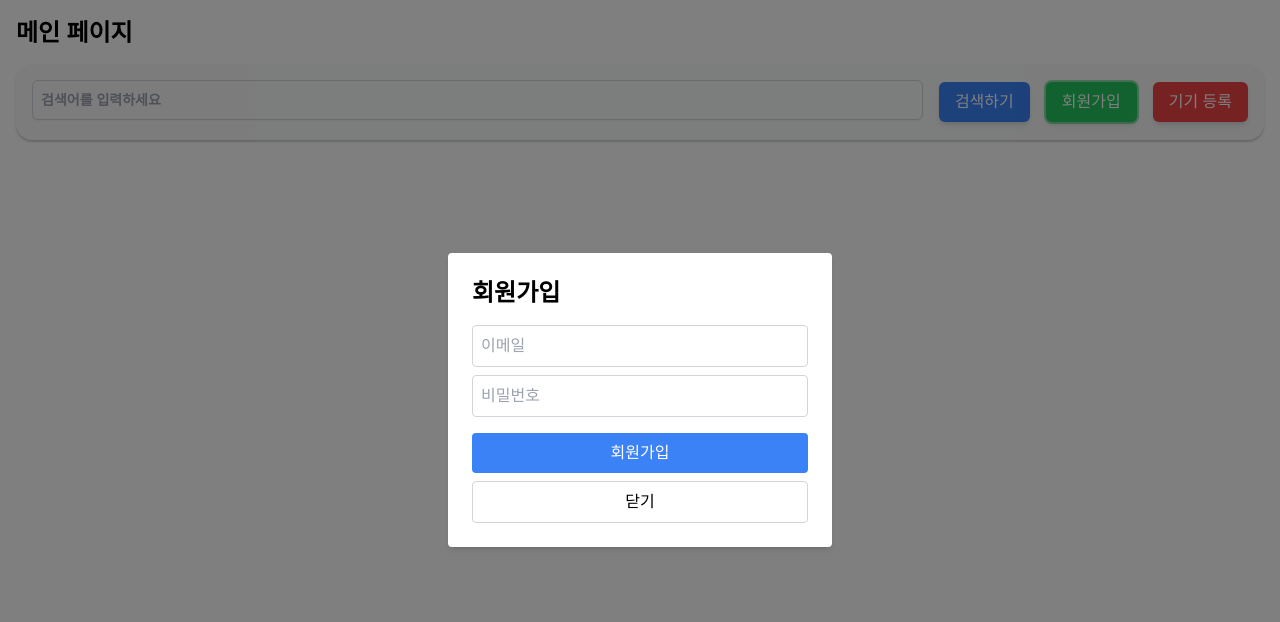
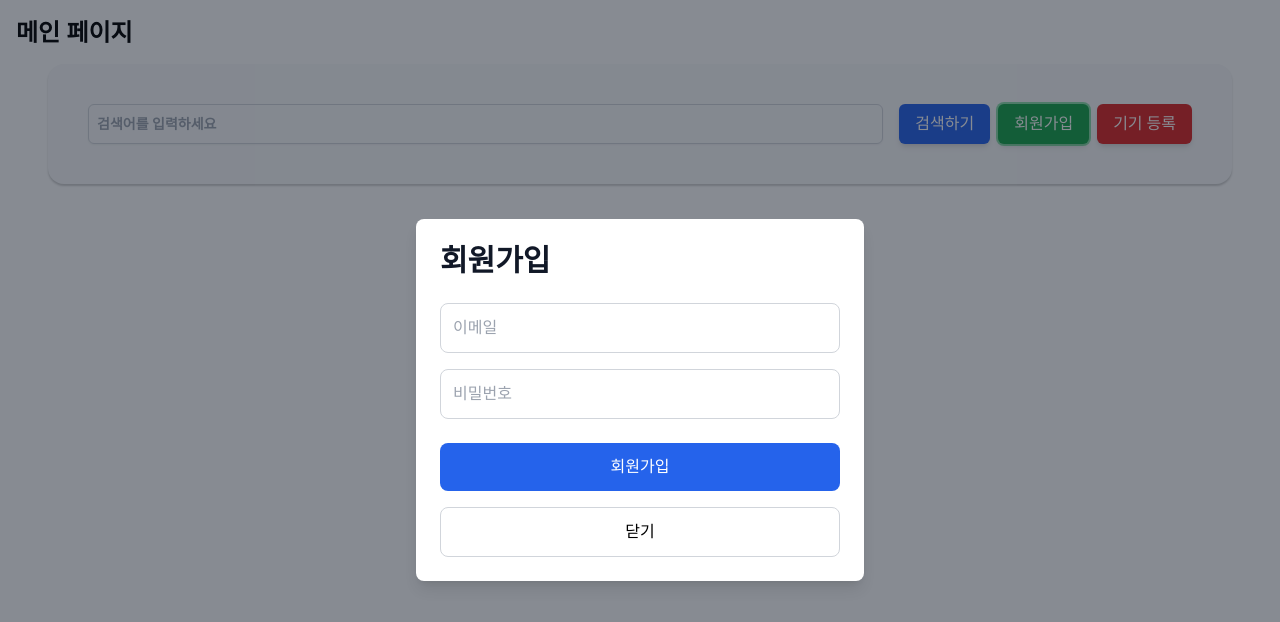
Before and after one commit to LexiAssistant/client-web, a React app: page / in a window 1280 px wide. Both pictures are taken after a click on the button "회원가입". Shown: the top 622 px of the page. Built offline with nearby package versions, Linux system fonts and the light colour scheme.

Commit message:
📱 애니메이션 수정

```diff
--- a/package.json
+++ b/package.json
@@ -24,7 +24,8 @@
     "react": "^18.3.1",
     "react-dom": "^18.3.1",
     "react-modal": "^3.16.1",
-    "react-router-dom": "^6.23.1"
+    "react-router-dom": "^6.23.1",
+    "react-transition-group": "^4.4.5"
   },
   "devDependencies": {
     "@babel/core": "^7.24.7",
--- a/src/components/ScannerSearch.tsx
+++ b/src/components/ScannerSearch.tsx
@@ -69,10 +69,9 @@ const ScannerSearch: React.FC = () => {
 
   return (
     <div
-      className="p-4 relative bg-gray-50 rounded-2xl h-auto shadow-md"
+      className="p-4 sm:p-6 md:p-8 lg:p-10 relative bg-gray-50 rounded-2xl h-auto shadow-md mx-2 sm:mx-4 md:mx-6 lg:mx-8"
       style={{
-        fontFamily:
-          "Apple SD Gothic Neo, '__Roboto_5b92f9', '__Roboto_Fallback_5b92f9', sans-serif, system-ui, sans-serif",
+        fontFamily: "Apple SD Gothic Neo, 'Roboto', sans-serif, system-ui",
         boxShadow: "0 2px 2px 0 rgba(0,0,0,0.19)",
       }}
     >
@@ -85,13 +84,12 @@ const ScannerSearch: React.FC = () => {
         openSignupModal={openSignupModal}
         openDeviceModal={openDeviceModal}
       />
-      {isInputFocused && (
-        <SearchHistory
-          searchHistory={searchHistory}
-          handleHistoryClick={handleHistoryClick}
-          handleDelete={handleDelete}
-        />
-      )}
+      <SearchHistory
+        searchHistory={searchHistory}
+        handleHistoryClick={handleHistoryClick}
+        handleDelete={handleDelete}
+        isInputFocused={isInputFocused}
+      />
       {isSignupModalOpen && (
         <SignupModal onClose={closeSignupModal} isOpen={isSignupModalOpen} />
       )}
--- a/src/components/SearchHistory.tsx
+++ b/src/components/SearchHistory.tsx
@@ -1,29 +1,44 @@
 import React from "react";
+import { CSSTransition, TransitionGroup } from "react-transition-group";
+import "../presenters/SearchHistory.css";
 
 interface SearchHistoryProps {
   searchHistory: string[];
   handleHistoryClick: (history: string) => void;
   handleDelete: (index: number) => void;
+  isInputFocused: boolean;
 }
 
 const SearchHistory: React.FC<SearchHistoryProps> = ({
   searchHistory,
   handleHistoryClick,
   handleDelete,
+  isInputFocused,
 }) => {
   return (
-    <div className="relative mt-4">
+    <CSSTransition
+      in={isInputFocused}
+      timeout={300}
+      classNames="history-container"
+      unmountOnExit
+    >
+      <div className="relative mt-4 mx-2 sm:mx-4 md:mx-6 lg:mx-8">
         <h2 className="text-lg font-semibold mb-2 text-left">검색 기록</h2>
-      <ul className="absolute bg-white border border-gray-300 rounded-md shadow-lg w-full z-10">
+        <ul className="relative bg-white border border-gray-200 rounded-md shadow-md w-full max-w-md">
+          <TransitionGroup>
             {searchHistory.map((history, index) => (
+              <CSSTransition
+                key={index}
+                timeout={300}
+                classNames="history-item"
+              >
                 <li
-            key={index}
                   className="p-2 cursor-pointer hover:bg-gray-100 flex justify-between items-center"
                   onClick={() => handleHistoryClick(history)}
                 >
-            <span>{history}</span>
+                  <span className="truncate">{history}</span>
                   <button
-              className="ml-2 text-red-500 hover:text-red-700"
+                    className="ml-2 text-red-500 hover:text-red-700 focus:outline-none"
                     onClick={(e) => {
                       e.stopPropagation();
                       handleDelete(index);
@@ -32,9 +47,12 @@ const SearchHistory: React.FC<SearchHistoryProps> = ({
                     삭제
                   </button>
                 </li>
+              </CSSTransition>
             ))}
+          </TransitionGroup>
         </ul>
       </div>
+    </CSSTransition>
   );
 };
 
--- a/src/components/SearchInput.tsx
+++ b/src/components/SearchInput.tsx
@@ -20,42 +20,43 @@ const SearchInput: React.FC<SearchInputProps> = ({
   openDeviceModal,
 }) => {
   return (
-    <div className="flex items-center justify-between space-x-4">
+    <div className="flex flex-col sm:flex-row items-center justify-between space-y-2 sm:space-y-0 sm:space-x-4">
       <input
         type="text"
         value={inputData}
         onChange={handleInputChange}
         onFocus={handleInputFocus}
         onBlur={handleInputBlur}
-        className="p-2 border border-gray-300 rounded-md shadow-sm focus:outline-none focus:ring-2 focus:ring-blue-500 focus:border-transparent h-10 flex-1 text-left cursor-pointer block text-xs leading-4 text-gray-900 font-bold mb-1"
+        className="p-2 border border-gray-300 rounded-md shadow-sm focus:outline-none focus:ring-2 focus:ring-blue-500 focus:border-transparent h-10 flex-1 text-left cursor-pointer block text-xs leading-4 text-gray-900 font-bold mb-1 sm:mb-0"
         placeholder="검색어를 입력하세요"
         style={{
-          fontFamily:
-            "Apple SD Gothic Neo, '__Roboto_5b92f9', '__Roboto_Fallback_5b92f9', sans-serif, system-ui, sans-serif",
+          fontFamily: "Apple SD Gothic Neo, 'Roboto', sans-serif, system-ui",
           backgroundColor: "var(--gray0)",
           fontSize: "14px",
           lineHeight: "20px",
         }}
       />
+      <div className="flex flex-col sm:flex-row space-y-2 sm:space-y-0 sm:space-x-2">
         <button
-        className="px-4 py-2 bg-blue-500 text-white rounded-md shadow-md hover:bg-blue-600 focus:outline-none focus:ring-2 focus:ring-blue-500 focus:ring-opacity-50 h-10"
+          className="px-4 py-2 bg-blue-600 text-white rounded-md shadow-md hover:bg-blue-700 focus:outline-none focus:ring-2 focus:ring-blue-500 focus:ring-opacity-50 h-10 transition ease-in-out duration-150"
           onClick={handleButtonClick}
         >
           검색하기
         </button>
         <button
-        className="px-4 py-2 bg-green-500 text-white rounded-md shadow-md hover:bg-green-600 focus:outline-none focus:ring-2 focus:ring-green-500 focus:ring-opacity-50 h-10"
+          className="px-4 py-2 bg-green-600 text-white rounded-md shadow-md hover:bg-green-700 focus:outline-none focus:ring-2 focus:ring-green-500 focus:ring-opacity-50 h-10 transition ease-in-out duration-150"
           onClick={openSignupModal}
         >
           회원가입
         </button>
         <button
-        className="px-4 py-2 bg-red-500 text-white rounded-md shadow-md hover:bg-red-600 focus:outline-none focus:ring-2 focus:ring-green-500 focus:ring-opacity-50 h-10"
+          className="px-4 py-2 bg-red-600 text-white rounded-md shadow-md hover:bg-red-700 focus:outline-none focus:ring-2 focus:ring-red-500 focus:ring-opacity-50 h-10 transition ease-in-out duration-150"
           onClick={openDeviceModal}
         >
           기기 등록
         </button>
       </div>
+    </div>
   );
 };
 
--- a/src/components/SignUpModal.tsx
+++ b/src/components/SignUpModal.tsx
@@ -29,32 +29,36 @@ const SignupModal: React.FC<SignupModalProps> = ({ isOpen, onClose }) => {
   if (!isOpen) return null;
 
   return (
-    <div className="fixed inset-0 bg-black bg-opacity-50 flex items-center justify-center">
-      <div className="bg-white p-6 rounded shadow-md w-96">
-        <h2 className="text-2xl font-bold mb-4">회원가입</h2>
+    <div className="fixed inset-0 bg-gray-900 bg-opacity-50 flex items-center justify-center">
+      <div className="bg-white p-6 rounded-lg shadow-lg w-full max-w-md mx-4 md:mx-0">
+        <h2 className="text-3xl font-semibold text-gray-900 mb-6">회원가입</h2>
         <input
           type="email"
           value={email}
           onChange={(e) => setEmail(e.target.value)}
           placeholder="이메일"
-          className="w-full p-2 border border-gray-300 rounded mb-2"
+          className="w-full p-3 border border-gray-300 rounded-lg mb-4 focus:outline-none focus:ring-2 focus:ring-blue-500"
+          style={{ transition: "all 0.2s ease-in-out" }}
         />
         <input
           type="password"
           value={password}
           onChange={(e) => setPassword(e.target.value)}
           placeholder="비밀번호"
-          className="w-full p-2 border border-gray-300 rounded mb-4"
+          className="w-full p-3 border border-gray-300 rounded-lg mb-6 focus:outline-none focus:ring-2 focus:ring-blue-500"
+          style={{ transition: "all 0.2s ease-in-out" }}
         />
         <button
           onClick={handleSignup}
-          className="w-full bg-blue-500 text-white py-2 rounded"
+          className="w-full bg-blue-600 text-white py-3 rounded-lg hover:bg-blue-700 focus:outline-none focus:ring-2 focus:ring-blue-500"
+          style={{ transition: "background-color 0.2s ease-in-out" }}
         >
           회원가입
         </button>
         <button
           onClick={onClose}
-          className="w-full mt-2 py-2 rounded border border-gray-300"
+          className="w-full mt-4 py-3 rounded-lg border border-gray-300 hover:bg-gray-100 focus:outline-none focus:ring-2 focus:ring-gray-500"
+          style={{ transition: "background-color 0.2s ease-in-out" }}
         >
           닫기
         </button>
--- /dev/null
+++ b/src/presenters/SearchHistory.css
@@ -0,0 +1,36 @@
+/* SearchHistory.css */
+.history-container-enter {
+  max-height: 0;
+  opacity: 0;
+  overflow: hidden;
+}
+
+.history-container-enter-active {
+  max-height: 500px;
+  opacity: 1;
+  transition: max-height 300ms ease-in, opacity 300ms ease-in;
+}
+
+.history-container-exit {
+  max-height: 500px;
+  opacity: 1;
+  overflow: hidden;
+}
+
+.history-container-exit-active {
+  max-height: 0;
+  opacity: 0;
+  transition: max-height 300ms ease-out, opacity 300ms ease-out;
+}
+
+.history-item-enter {
+  max-height: 0;
+  opacity: 0;
+  overflow: hidden;
+}
+
+.history-item-enter-active {
+  max-height: 100px; /* 적절한 최종 높이로 변경 */
+  opacity: 1;
+  transition: max-height 300ms ease-in, opacity 300ms ease-in;
+}
```
Also changed, not shown: 1 other file (tests, documents, lock files or other folders). Lines whose indentation alone changed are shown as unchanged.
